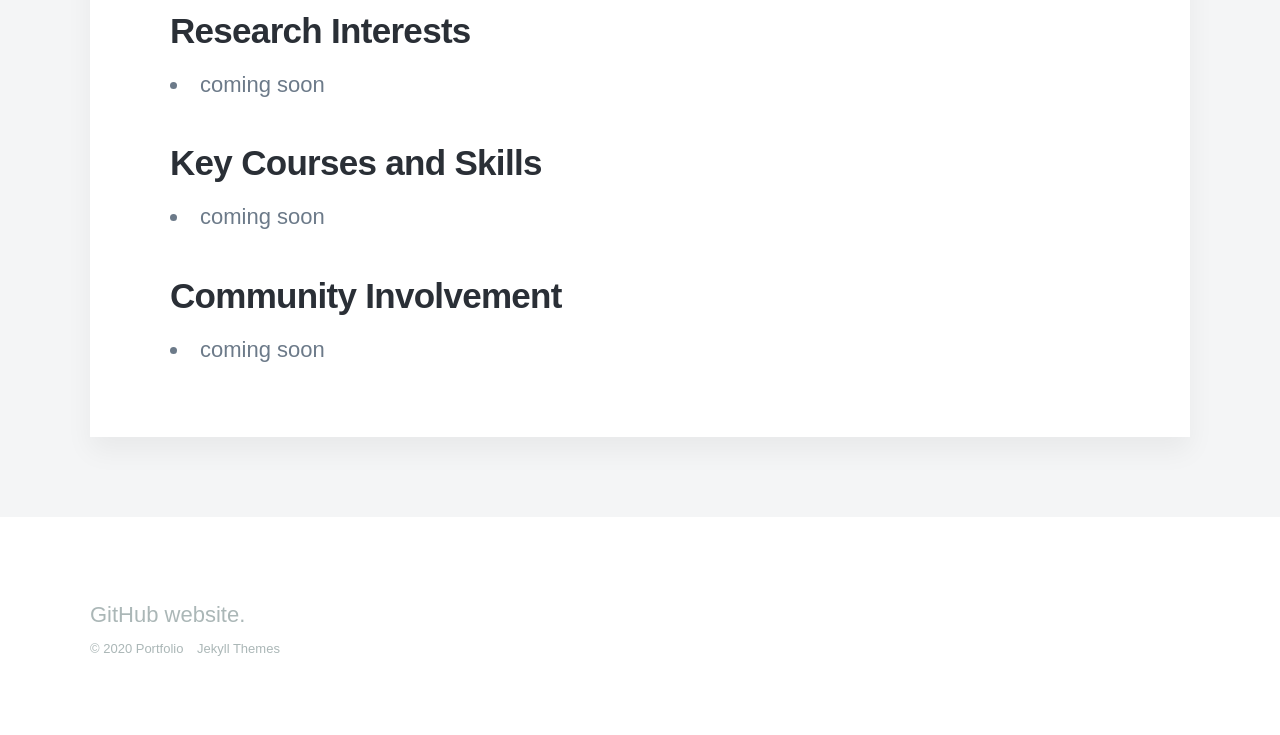
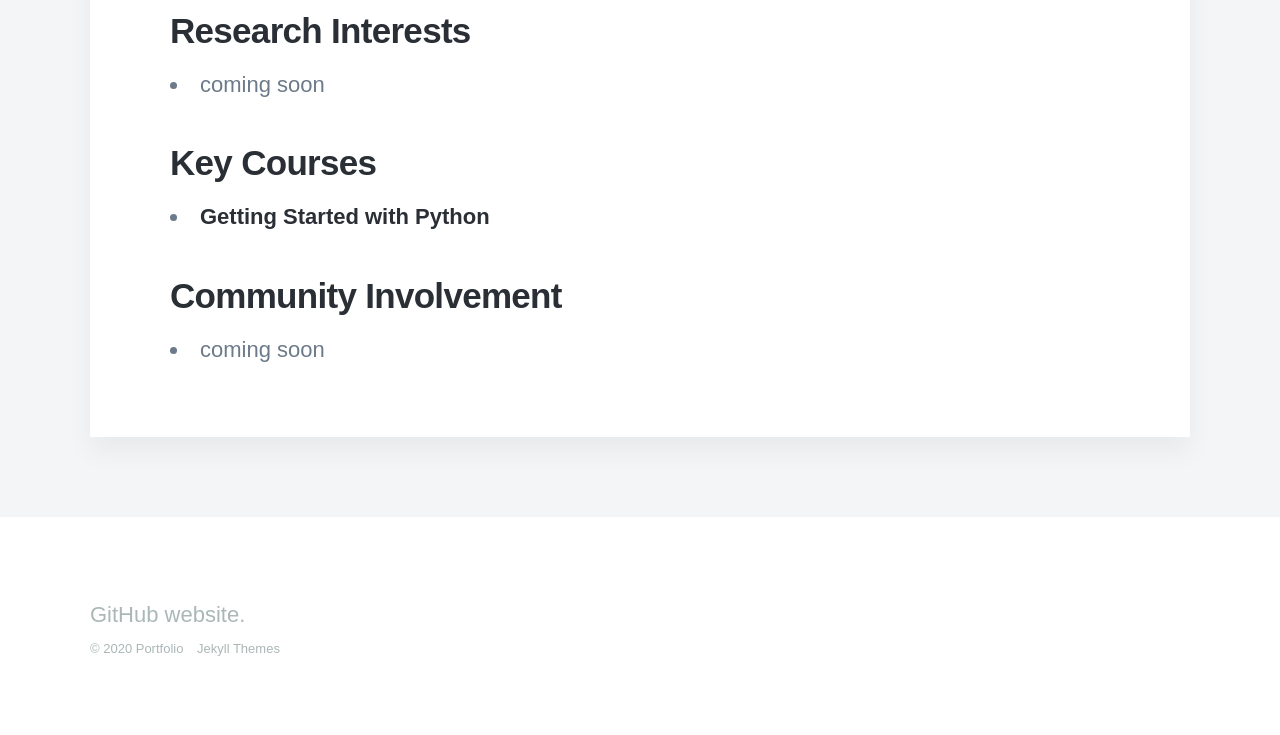
Before and after one commit to shifahayat/shifahayat.github.io, a Jekyll site: the page built from _pages/about.md, in a window 1280 px wide. Shown: the part 592-1327 px from the top of the page. Built offline with Jekyll 4.4.1, drawn with Linux system fonts in a browser that asks for light colours; nearby versions of some CDN libraries; some web fonts are replaced.

Commit message:
Update about.md

```diff
--- a/_pages/about.md
+++ b/_pages/about.md
@@ -8,8 +8,8 @@ featured_image: /images/demo/about.jpg
 ## Research Interests
 * coming soon
 
-## Key Courses and Skills
-* coming soon
+## Key Courses
+* [Getting Started with Python](https://www.coursera.org/account/accomplishments/certificate/GSNL3H4BPALN)
 
 ## Community Involvement
 * coming soon
```
